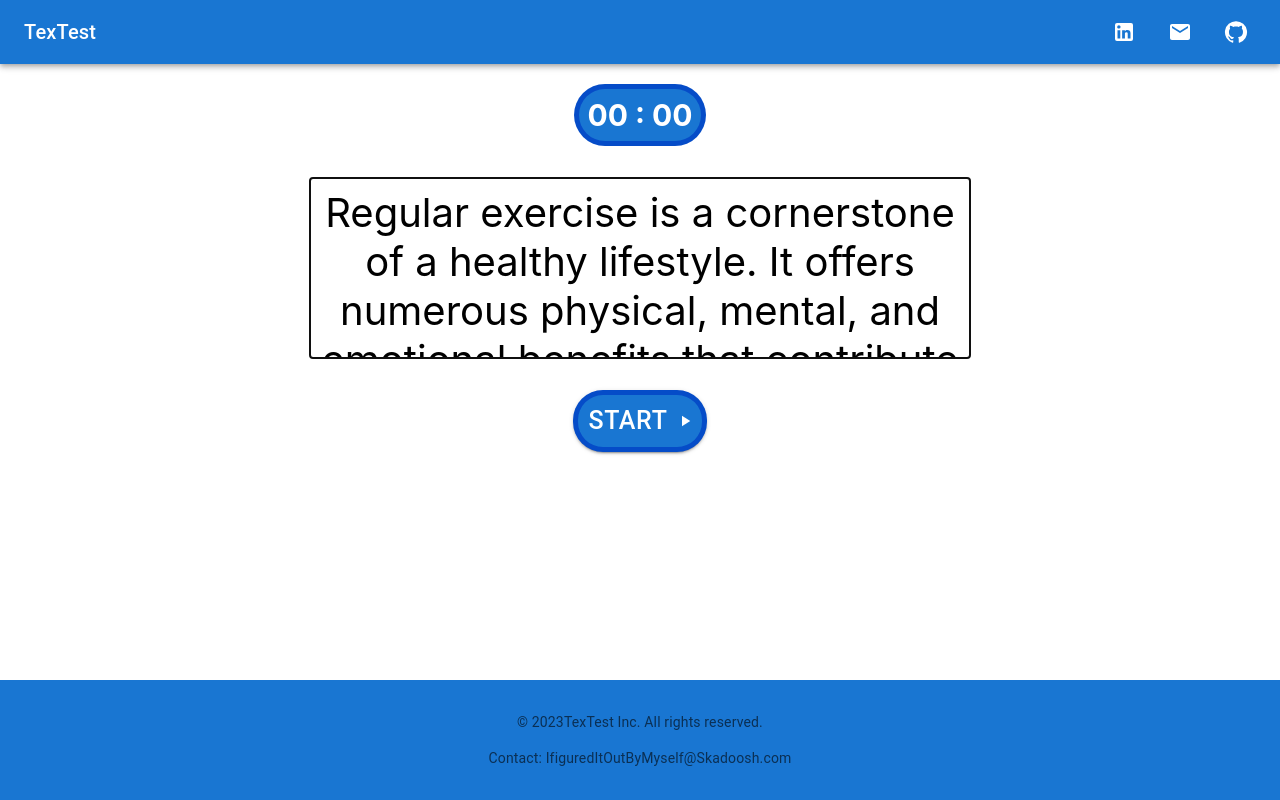
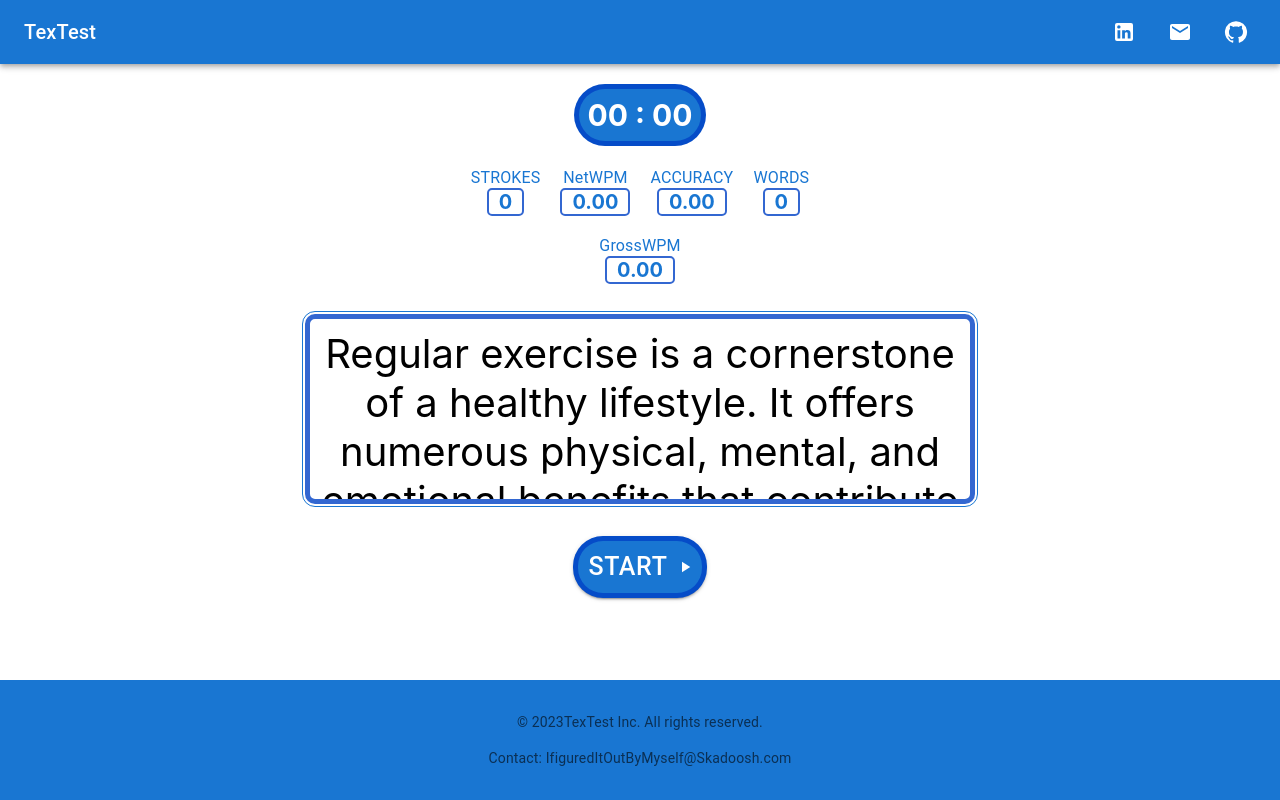
Before and after one commit to yaminiranga/typetest, a React (Create React App) app: page / in a window 1280 px wide. Built offline with nearby package versions, Linux system fonts and the light colour scheme.

Commit message:
added typing stats

```diff
--- a/src/App.js
+++ b/src/App.js
@@ -8,12 +8,18 @@ import { Timer } from './components/Timer';
 import { useState } from 'react';
 import { Stack, Typography } from '@mui/material'
 import { Footer } from './components/Footer';
+import { TypingSpeed } from './components/TypingSpeed';
 
 
 
 
 function App() {
   const [startbtn, setStartbtn] = useState(false)
+  const [keyStrokes, setKeyStrokes] = useState(0)
+  const [timeMinute, setTimeMinute] = useState(0)
+  const [correctStrokes, setCorrectStrokes] = useState(0)
+
+
   const toggleStartBtn = () => {
     setStartbtn(prev => !prev)
   }
@@ -22,7 +28,14 @@ function App() {
   return (
     <div className="App" style={{ marginBottom: '200px' }} >
       <NavBar></NavBar>
-      <Timer isStart={isType && startbtn} ></Timer>
+      <Timer isStart={isType && startbtn} setTimeMinute={setTimeMinute}></Timer>
+
+      <TypingSpeed
+        strokes={keyStrokes}
+        timeMinute={timeMinute}
+        correctStrokes={correctStrokes}
+
+      ></TypingSpeed>
       <Stack
         spacing={10}
         justifyContent={'center'}
@@ -30,7 +43,7 @@ function App() {
         sx={{ py: 4 }}
         direction={'row'}
       >
-        <TypingArea onFocus={startbtn} setIsTyping={setIsType}></TypingArea>
+        <TypingArea onFocus={startbtn} setIsTyping={setIsType} setKeyStrokes={setKeyStrokes}></TypingArea>
       </Stack>
       <StartButton toggle={toggleStartBtn} isStartBtn={startbtn}></StartButton>
       <Footer></Footer>
--- a/src/components/Timer.js
+++ b/src/components/Timer.js
@@ -4,19 +4,35 @@ import { red } from '@mui/material/colors'
 
 export const Timer = (props) => {
     const startTimer = props.isStart
+
     const [seconds, setSeconds] = useState(0)
     const [minutes, setMinutes] = useState(0)
+    const [totalSecs, setTotalSecs] = useState(0)
     let interval = 0
     useEffect(() => {
         if (startTimer) {
+
             interval = setInterval(() => {
-                setSeconds(prev => prev + 1)
-                if (seconds === 59) {
-                    setMinutes(prev => prev + 1)
-                    setSeconds(0)
-                }
+                setTotalSecs(prev => prev + 1)
+                props.setTimeMinute((totalSecs + 1) / 60)
+
+                setSeconds(prev => {
+                    if (prev === 59) {
+                        setMinutes(prevMinutes => prevMinutes + 1)
+                        return 0;
+                    } else {
+                        return prev + 1;
+                    }
+                })
+                // if (seconds === 59) {
+                //     setMinutes(prev => prev + 1)
+                //     setSeconds(0)
+                // }
             }, 1000)
+
+
         }
+
         return () => clearInterval(interval)
     })
 
--- a/src/components/TypingArea.js
+++ b/src/components/TypingArea.js
@@ -5,6 +5,7 @@ export const TypingArea = (props) => {
 
     const onFocus = props.onFocus
     const setIsTyping = props.setIsTyping
+    const setKeyStrokes = props.setKeyStrokes
     //  let textString = []//'Type here you lil shee!!\0'.split('')
     const [textString, setTextString] = useState([]);
 
@@ -73,6 +74,7 @@ export const TypingArea = (props) => {
                     console.log('index', index, 'pressedKey', event.key, 'content val', content[index].letter)
 
                 }
+                setKeyStrokes(prev => prev + 1)
 
             } else if (event.key === 'Backspace') {
                 if (index >= 0) {
@@ -102,7 +104,6 @@ export const TypingArea = (props) => {
     return (<>
         <span
             tabIndex={0}
-            justifyContent={'center'}
             onKeyDown={handleKeyDown}
             ref={spanRef}
             style={{
@@ -112,12 +113,18 @@ export const TypingArea = (props) => {
                 width: '50vw',  // 100% of viewport width
                 padding: '10px', // Add padding for better appearance
                 fontSize: '40px',
+                border: '5px solid #1976d2',
+                borderColor: 'Highlight',
+                borderRadius: '10px',
+                outline: '1px solid #1976d2',
+                outlineOffset: '2px'
+
             }}
         >
             {content.map((s, i) => {
                 return <span style={{
                     color: s.color,
-                    backgroundColor: s.letter === ' ' && s.color ==='red'? 'red' : 'transparent'
+                    backgroundColor: s.letter === ' ' && s.color === 'red' ? 'red' : 'transparent'
                 }} key={i} >{s.letter}</span>
             })
             }
--- /dev/null
+++ b/src/components/TypingSpeed.js
@@ -0,0 +1,66 @@
+import React from 'react'
+import { Button, Stack, Typography } from '@mui/material'
+
+
+export const TypingSpeed = (props) => {
+    const totalWords = props.strokes ? props.strokes / 5 : 0
+    const correcttWords = 1000;
+    const timeMinute = props.timeMinute;
+
+    const grossWPM = totalWords && timeMinute ? (totalWords / timeMinute) : 0
+    const netWPM = correcttWords && timeMinute ? correcttWords / timeMinute : 0
+
+    const accuracy = netWPM && grossWPM ? netWPM * 100. / grossWPM : 0
+
+    const mySpanStyle = {
+        fontSize: '20px',
+        color: '#1976d2',
+        fontWeight: 'bold',
+        border: '2px solid highlight',
+        borderRadius: '5px',
+        paddingInline: 10
+    }
+    return (
+        <div>
+            {//timeMinute
+            }
+            <Stack
+                direction={'row'}
+                spacing={'20px'}
+                padding={'20px'}
+                flex={1}
+                justifyContent={'center'}
+            >
+                <span>
+                    <Typography sx={{ color: 'primary.main' }}>STROKES</Typography>
+                    <span style={mySpanStyle} >
+                        {props.strokes}</span>
+
+                </span>
+
+                <span>
+                    <Typography sx={{ color: 'primary.main' }}>NetWPM</Typography>
+                    <span style={mySpanStyle}  >
+                        {netWPM.toFixed(2)}</span>
+                </span>
+
+                <span>
+                    <Typography sx={{ color: 'primary.main' }}>ACCURACY</Typography>
+                    <span style={mySpanStyle}  >
+                        {accuracy.toFixed(2)}</span>
+                </span>
+
+                <span>
+                    <Typography sx={{ color: 'primary.main' }}>WORDS</Typography>
+                    <span style={mySpanStyle}  >
+                        {totalWords}</span>
+                </span>
+            </Stack>
+
+            <Typography sx={{ color: 'primary.main' }}>GrossWPM</Typography>
+            <span style={mySpanStyle} >
+                {grossWPM.toFixed(2)}</span>
+
+        </div>
+    )
+}
```
